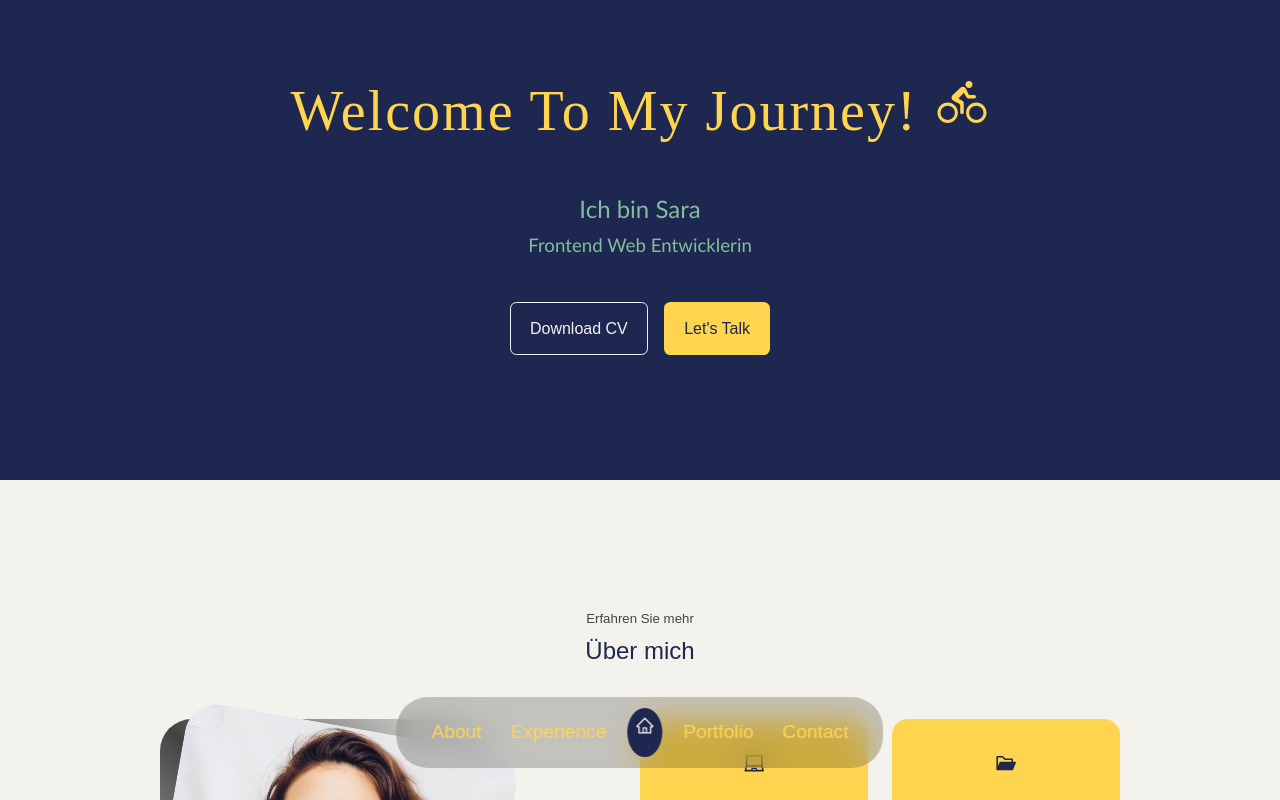
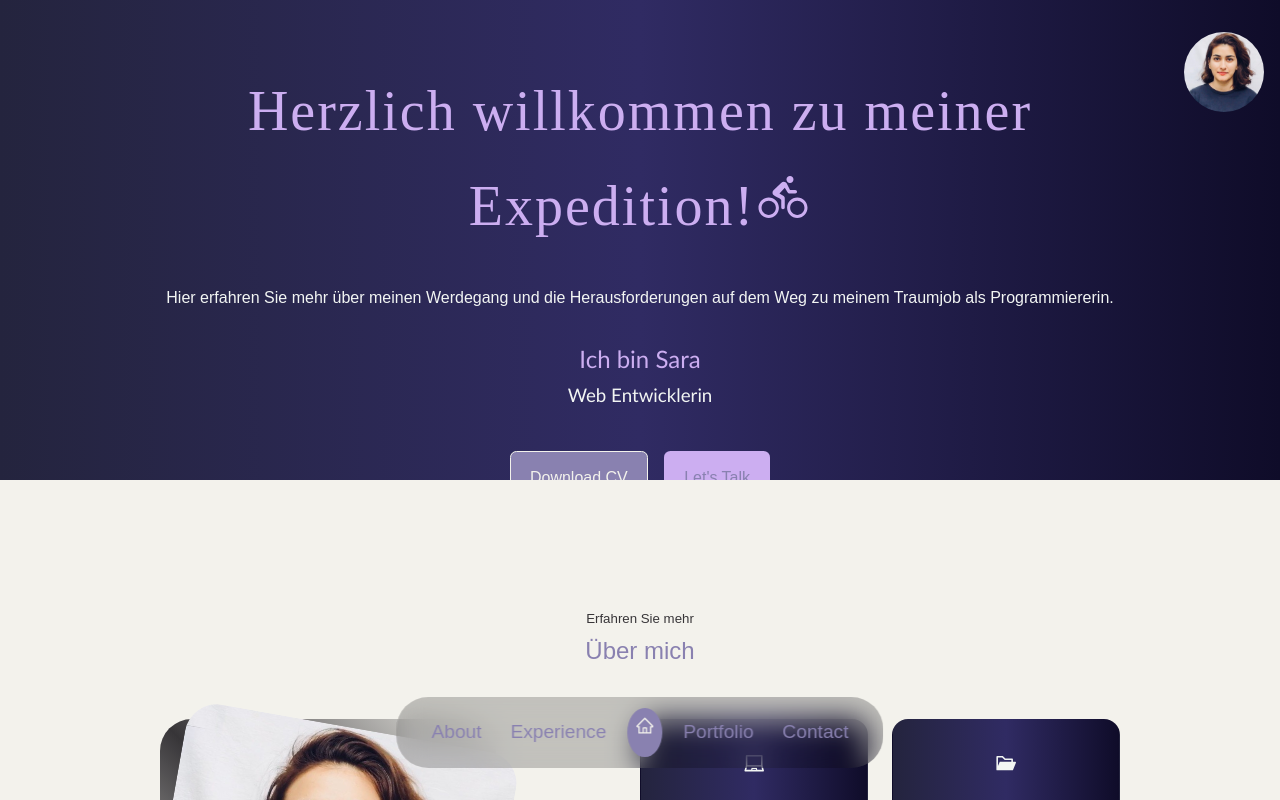
Before and after one commit to Sarah-Rz/mein-traumjob, a React (Create React App) app: page / in a window 1280 px wide. Shown: the top 800 px of the page. Built offline with nearby package versions, Linux system fonts and the light colour scheme; a web font is replaced by a local one.

Commit message:
css & content changed

```diff
--- a/src/components/about/about.css
+++ b/src/components/about/about.css
@@ -35,7 +35,11 @@
 }
 
 .about__card {
-    background: var(--color-bg);
+    background: #0f0c29;
+    background: -webkit-linear-gradient(to right, #24243e, #302b63, #0f0c29);
+    background: linear-gradient(to right, #24243e, #302b63, #0f0c29);
+
+
     border: 1px solid transparent;
     border-radius: 1rem;
     padding: 2rem;
@@ -44,23 +48,24 @@
 }
 
 .about__icon {
-    color: var(--color-primary);
+    color: var(--color-lighter);
     font-size: 1.4rem;
     margin-bottom: 1rem;
 }
 
 .about__card h5 {
     font-size: 0.95rem;
+    color: var(--color-light);
 }
 
 .about__card small {
     font-size: 0.7rem;
-    color: var(--color-dark);
+    color: var(--color-lighter);
 }
 
 .about__content p {
     margin: 2rem 0 2.6rem;
-    color: var(--color-light);
+    color: var(--color-dark);
 }
 
 .about__story {
--- a/src/components/contact/Contact.jsx
+++ b/src/components/contact/Contact.jsx
@@ -1,7 +1,9 @@
-import React from 'react'
-import './contact.css'
-import {FiMail} from 'react-icons/fi'
-import {BsWhatsapp} from 'react-icons/bs'
+import React from 'react';
+import './contact.css';
+import {FiMail} from 'react-icons/fi';
+import {BsWhatsapp} from 'react-icons/bs';
+import {BsEmojiSunglasses} from 'react-icons/bs';
+import {FaAngellist} from 'react-icons/fa';
 import { useRef as UseRef } from 'react';
 import emailjs from 'emailjs-com';
 
@@ -18,8 +20,7 @@ const contact = () => {
 
   return (
     <section id="contact">
-      <h5>Get In Touch</h5>
-      <h2>Contact Me</h2>
+      <h2>Melde dich gerne bei mir!<FaAngellist/><BsEmojiSunglasses className='contact__option-icon-2'/></h2>
 
       <div className="container contact__container">
         <div className="contact__options">
@@ -27,21 +28,21 @@ const contact = () => {
           <FiMail className='contact__option-icon'/>
           <h4>Email</h4>
           <h5>rezaiesara1994@gmail.com</h5>
-          <a href="mailto:rezaiesara1994@gmail.com" target="_blank">Send a message</a>
+          <a href="mailto:rezaiesara1994@gmail.com" target="_blank">Nachricht senden</a>
         </article>
         <article className="contact__option">
           <BsWhatsapp className='contact__option-icon'/>
           <h4>WhatsApp</h4>
           <h5>+989216483462</h5>
-          <a href="https://api.whatsapp.com/send?phone=+989216483462" target="_blank">Send a message</a>
+          <a href="https://api.whatsapp.com/send?phone=+989216483462" target="_blank">Nachricht senden</a>
         </article>
         </div>
         {/* END OF CONTACT OPTIONS */}
         <form ref={form} onSubmit={sendEmail}>
-          <input type="text" name="name"  placeholder='Enter your Name...' required/>
-          <input type="email" name="email" placeholder='Enter your Email...' required/>
-          <textarea name="message" rows="7" placeholder='Enter your Message...' required></textarea>
-          <button type="submit" className='btn btn-primary'>Send Message</button>
+        <input type="text" name="name"  placeholder='Deine Name...' required/>
+          <input type="email" name="email" placeholder='Deine Email...' required/>
+          <textarea name="message" rows="7" placeholder='Schreib mir eine kurze Mail und sag mir, was du von meiner Website hältst?' required></textarea>
+          <button type="submit" className='btn btn-primary'>Nachricht senden</button>
         </form>
       </div>
     </section>
--- a/src/components/contact/contact.css
+++ b/src/components/contact/contact.css
@@ -25,6 +25,11 @@
     margin-bottom: 0.5rem;
     color: var(--color-bg);
 }
+.contact__option-icon-2 {
+    font-size: 1.5rem;
+    color: var(--color-primary);
+
+}
 
 .contact__option a {
     margin-top: 0.7rem;
@@ -44,8 +49,8 @@ input, textarea {
     width: 100%;
     padding: 1rem;
     border-radius: 0.5rem;
-    background: var(--color-bg);
-    border: 2px solid var(--color-primary-variant);
+    background: var(--color-primary-variant);
+    border: 2px solid var(--color-bg);
     resize: none;
     font-size: 0.9rem;
 }
--- a/src/components/experience/experience.css
+++ b/src/components/experience/experience.css
@@ -5,7 +5,9 @@
 }
 
 .experience__container > div {
-    background: var(--color-bg);
+    background: #0f0c29;
+    background: -webkit-linear-gradient(to right, #24243e, #302b63, #0f0c29);
+    background: linear-gradient(to right, #24243e, #302b63, #0f0c29);
     padding: 2.4rem 5rem;
     border-radius: 2rem;
     border: 1px solid transparent;
@@ -17,6 +19,10 @@
     text-align: center;
     margin-bottom: 2rem;
     color: var(--color-primary);
+}
+.experience__container > div h4 {
+    color: var(--color-lighter);
+
 }
 
 .experience__details-icon {
--- a/src/components/footer/Footer.jsx
+++ b/src/components/footer/Footer.jsx
@@ -21,7 +21,7 @@ const Footer = () => {
     </div>
 
     <div className="footer__copyright">
-      <small>&copy; 2022 All rights reserved. Sarah_RZ</small>
+      <small>&copy; 2022-2023 Alle Rechte vorbehalten. Sarah_RZ</small>
     </div>
   </footer>
 </section>
--- a/src/components/footer/footer.css
+++ b/src/components/footer/footer.css
@@ -1,5 +1,7 @@
 footer {
-    background: var(--color-primary);
+    background: #0f0c29;
+    background: -webkit-linear-gradient(to right, #24243e, #302b63, #0f0c29);
+    background: linear-gradient(to right, #24243e, #302b63, #0f0c29);
     padding: 3rem 0;
     text-align: center;
     margin-top: 7rem;
--- a/src/components/header/Header.jsx
+++ b/src/components/header/Header.jsx
@@ -1,15 +1,21 @@
 import React from 'react'
 import './header.css'
 import CTA from './CTA'
+import Me2 from "../../assets/Me2.jpg";
 import {IoIosBicycle} from 'react-icons/io'
 
 const Header = () => {
   return (
     <header>
       <div className="container header__container">
-        <h1>Welcome To My Journey! <IoIosBicycle/></h1>
+        <h1>Herzlich willkommen zu meiner Expedition!<IoIosBicycle/></h1>
+        <p className="text-lighter">Hier erfahren Sie mehr über meinen Werdegang und die Herausforderungen auf dem Weg zu meinem Traumjob als Programmiererin.</p>
+       <br />
         <h2 className="text-light">Ich bin Sara</h2>
-        <h3 className="text-light">Frontend Web Entwicklerin</h3>
+        <div className="header-img">
+          <img src={Me2} alt="" />
+        </div>
+        <h3 className="text-lighter">Web Entwicklerin</h3>
         <CTA />
       </div>
     </header>
--- a/src/components/header/header.css
+++ b/src/components/header/header.css
@@ -3,7 +3,9 @@ header {
     width: 100%;
     padding-top: 4rem;
     overflow: hidden;
-    background-color: var(--color-primary);
+    background: #0f0c29;
+    background: -webkit-linear-gradient(to right, #24243e, #302b63, #0f0c29);
+    background: linear-gradient(to right, #24243e, #302b63, #0f0c29);
 
 }
 
@@ -69,6 +71,17 @@ header {
     padding: 5rem 1.5rem 1.5rem 1.5rem; */
 
 }
+.header-img {
+    width: 5rem;
+    height: 5rem;
+    position: absolute;
+    border-radius: 50%;
+    right: -9rem;
+    top: -2rem;
+}
+.header-img > img {
+    border-radius: 50%;
+}
 
 /* ===================  (MEDIUM DEVICES) ======================== */
 @media screen and (max-width: 1024px) {
@@ -88,5 +101,13 @@ header {
         display: none;
 
     }
+    .header-img {
+        width: 5rem;
+        height: 5rem;
+        position: absolute;
+        border-radius: 50%;
+        right: -0.5rem;
+        top: -3rem;
+    }
 
 }
--- a/src/components/nav/nav.css
+++ b/src/components/nav/nav.css
@@ -19,7 +19,7 @@ nav a {
     padding: 0.5rem;
     border-radius: 50%;
     display: flex;
-    color: var(--color-bg);
+    color: var(--color-primary);
     font-size: 1.2rem;
 }
 
--- a/src/components/portfolio/portfolio.css
+++ b/src/components/portfolio/portfolio.css
@@ -5,7 +5,9 @@
 }
 
 .portfolio__item {
-    background: var(--color-bg);
+    background: #0f0c29;
+    background: -webkit-linear-gradient(to right, #24243e, #302b63, #0f0c29);
+    background: linear-gradient(to right, #24243e, #302b63, #0f0c29);
     padding: 1.2rem;
     border-radius: 1.5rem;
     border: 1px solid transparent;
@@ -19,10 +21,12 @@
 
 .portfolio__item h3 {
     margin: 0.75rem 0 0.5rem;
+    color: var(--color-lighter);
 }
 
 .portfolio__item h5 {
     margin: 0 0 1rem;
+    color: var(--color-lighter);
 }
 
 .portfolio__item-cta {
--- a/src/index.css
+++ b/src/index.css
@@ -12,12 +12,12 @@
 
 :root {
     --color-white: #f3f2ec;
-    --color-bg: #ffd54f ;
-    --color-primary: #1d274f;
-    --color-primary-variant: rgb(49, 49, 75);
-    --color-dark: rgb(66, 68, 68);
-    --color-light: #165e3a;
-    --color-lighter: #84bd9b;
+    --color-bg: #ccaef1 ;
+    --color-primary: #8981b0;
+    --color-primary-variant: rgb(36, 36, 65);
+    --color-dark: rgb(55, 53, 56);
+    --color-light: #a08fbc;
+    --color-lighter: #f2f5f3;
 
     --transition: all 400ms ease;
 
@@ -68,7 +68,10 @@ section > h2 {
 }
 
 .text-light {
-    color: var(--color-lighter);
+    color: var(--color-bg);
+}
+.text-lighter {
+    color: var(--color-lighter)
 }
 
 .text-primary {
```
Also changed, not shown: src/assets/Me2.jpg (added).
